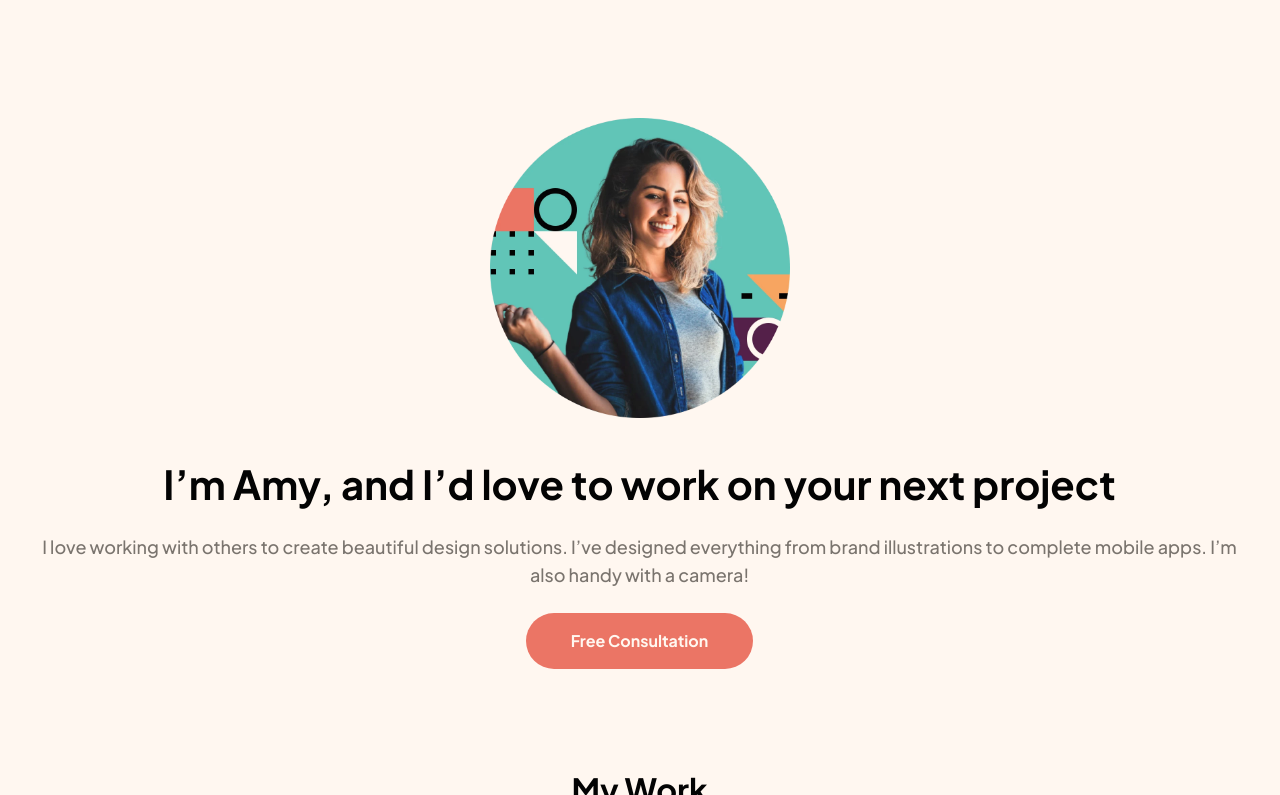
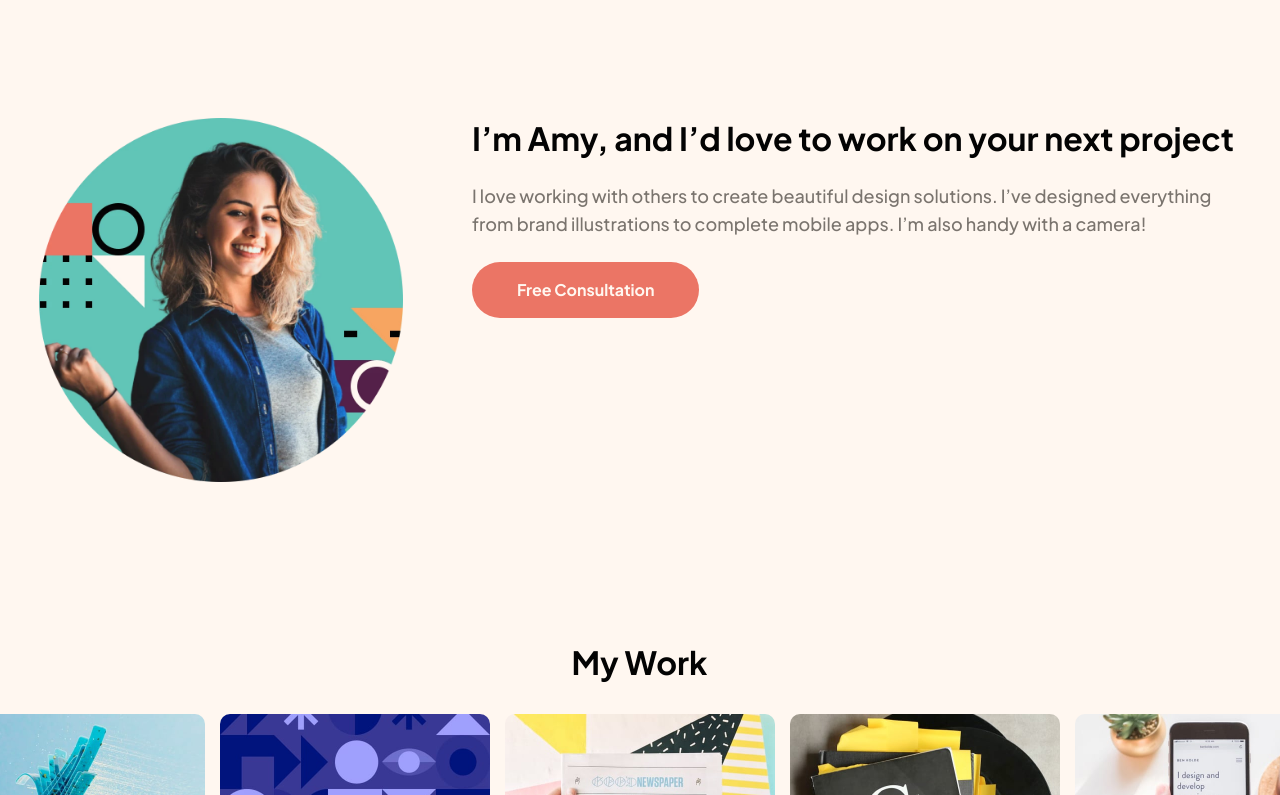
Before and after one commit to miguelzaga/single-page-design-portfolio, a React (Vite) app: page / in a window 1280 px wide. Shown: the part 925-1720 px from the top of the page. Built offline with nearby package versions, Linux system fonts and the light colour scheme.

Commit message:
style profile for tablet

```diff
--- a/src/scss/02-base/_typography.scss
+++ b/src/scss/02-base/_typography.scss
@@ -55,8 +55,8 @@ h3 {
   }
 
   h2 {
-    font-size: rem(40px);
-    line-height: 51px;
+    font-size: rem(32px);
+    line-height: 40px;
   }
 }
 
--- a/src/scss/05-components/_profile.scss
+++ b/src/scss/05-components/_profile.scss
@@ -21,4 +21,21 @@
   &__text {
     margin-bottom: 24px;
   }
+
+  @include breakpoint(calc($md + 100px)) {
+    flex-direction: row;
+    margin-bottom: 120px;
+    gap: 69px;
+    justify-content: flex-end;
+
+    &__img {
+      max-width: 364px;
+      align-self: center;
+    }
+
+    &__main {
+      min-width: 339px;
+      text-align: left;
+    }
+  }
 }
```
